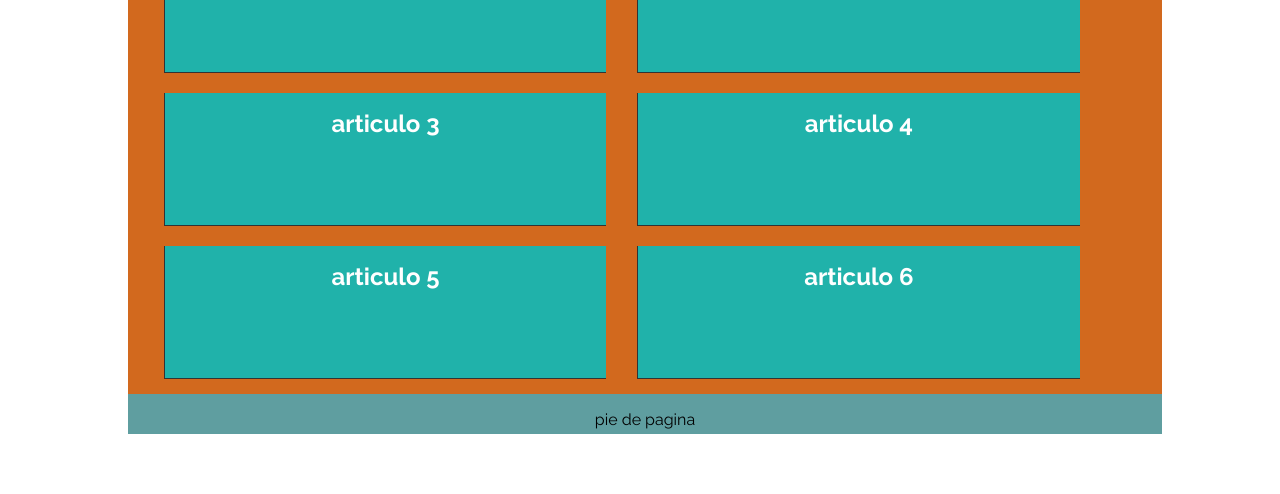
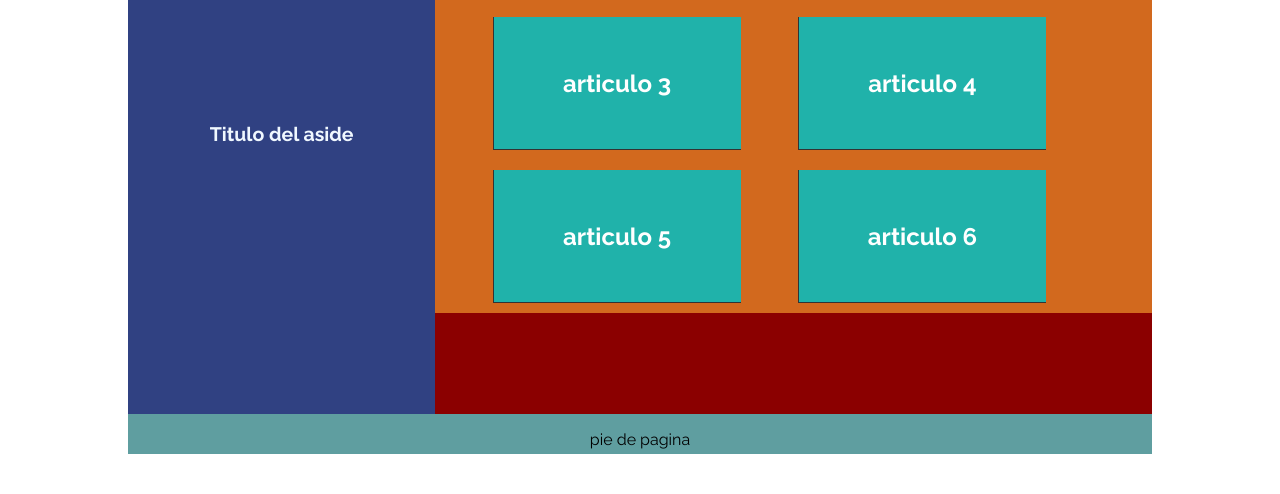
Before and after one commit to mundosE-Training/Responsive-mediaqueries, a plain HTML site: page index.html in a window 1280 px wide. Shown: the part 307-801 px from the top of the page. Drawn offline with Linux system fonts and the light colour scheme.

Commit message:
768px c/ aside left

```diff
--- a/assets/css/estilos.css
+++ b/assets/css/estilos.css
@@ -109,29 +109,45 @@
         display:flex;
         justify-content: center;
         align-items: center;
+        width: auto;
+    }
+    content{
+        width: 100%;
+        display: flex;
     }
     aside{
+        height: 70vh;
+        float: left;
+        width: 30%;
         padding-top: 1rem;
         font-size: 1.8rem;
+        background-color: #304182;
+        font-size: small;
+        color: aliceblue;
+        margin: 0px;
+        padding: 0px;
+        align-items: center;
+        justify-content: center;
+        align-items: center;
+        display: flex;
     }
     #articulos{
-        float: left;
+        float: right;
+        width: 70%;
+        margin: 0px;
+        padding: 0px;
+        justify-content: center;
+        align-items: center;
     }
 
     #articulos article{
-        width: 40%;
-        float: left;
-        margin-left: 3%;
-
-
-    }
-    .cortar_float{
-        display: block;
-        content: "";
-        clear: both;
-
+        align-items: center;
+        justify-content: center;
+        align-items: center;
+        display: flex;
     }
     footer{
+        width: auto;
         padding-top: 1rem;
         display:flex;
         justify-content: center;
```
